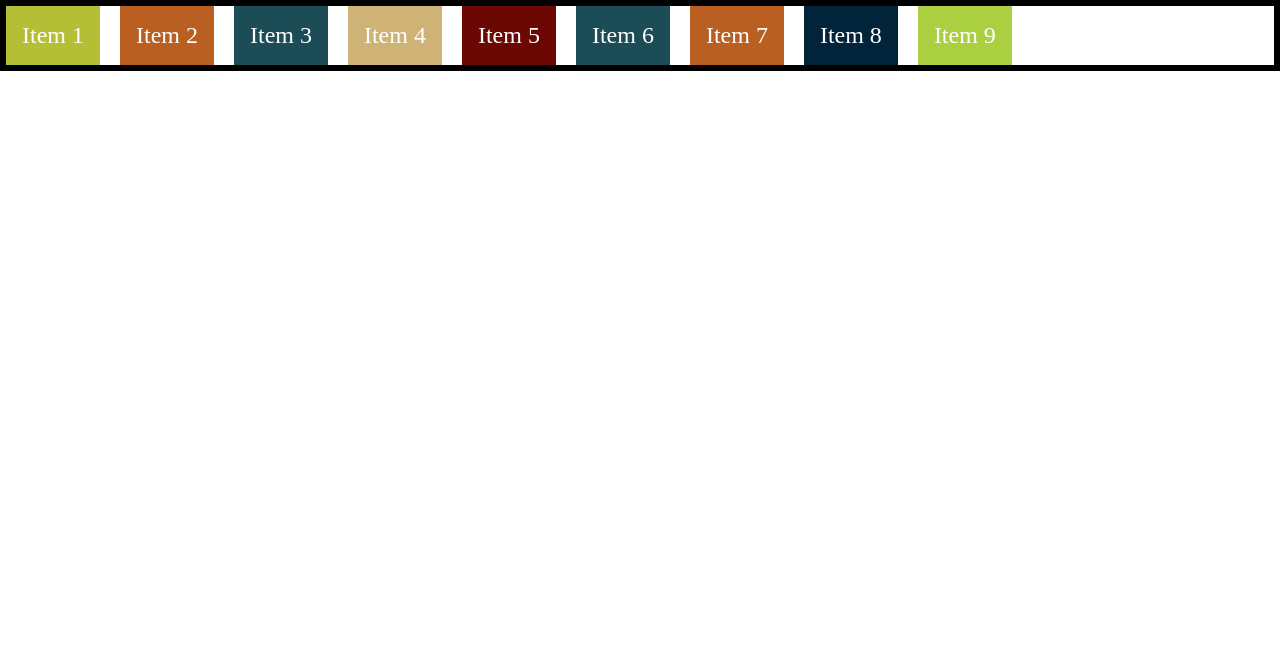
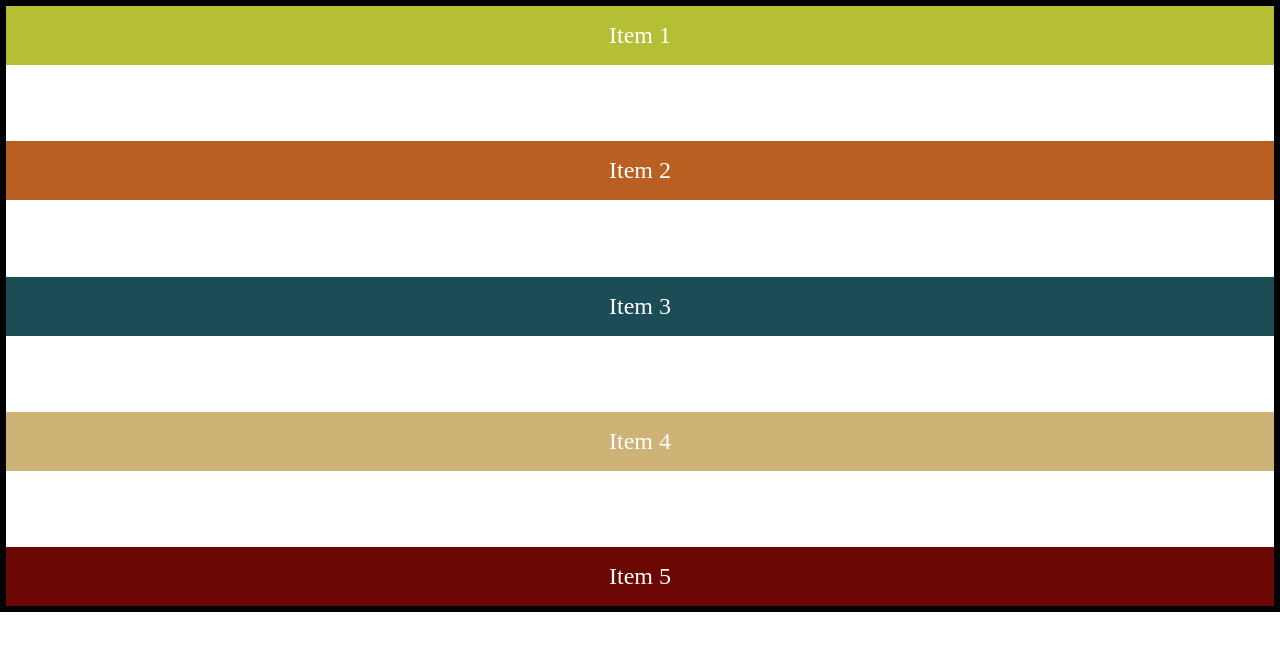
Before and after one commit to dewanwakilahmed/flexbox-crash-course-2022-codevolution, a plain HTML site: page index.html in a window 1280 px wide. Drawn offline with Linux system fonts and the light colour scheme.

Commit message:
Justify Content

```diff
--- a/index.html
+++ b/index.html
@@ -14,10 +14,10 @@
       <div class="flex-item item-3">Item 3</div>
       <div class="flex-item item-4">Item 4</div>
       <div class="flex-item item-5">Item 5</div>
-      <div class="flex-item item-6">Item 6</div>
+      <!-- <div class="flex-item item-6">Item 6</div>
       <div class="flex-item item-7">Item 7</div>
       <div class="flex-item item-8">Item 8</div>
-      <div class="flex-item item-9">Item 9</div>
+      <div class="flex-item item-9">Item 9</div> -->
     </div>
   </body>
 </html>
--- a/style.css
+++ b/style.css
@@ -4,7 +4,7 @@ body {
 
 .container {
   border: 6px solid black;
-  /* height: 400px; */
+  height: 600px;
 
   /* display: inline-flex; */
   display: flex;
@@ -12,11 +12,11 @@ body {
   /* flex-direction: row; */
   /* flex-direction: row-reverse; */
 
-  /* flex-direction: column; */
+  flex-direction: column;
   /* flex-direction: column-reverse; */
 
   /* flex-wrap: nowrap; */
-  flex-wrap: wrap;
+  /* flex-wrap: wrap; */
   /* flex-wrap: wrap-reverse; */
 
   /* flex-flow: row nowrap; */
@@ -24,7 +24,14 @@ body {
 
   /* column-gap: 20px; */
   /* row-gap: 30px; */
-  gap: 40px 20px;
+  /* gap: 40px 20px; */
+
+  /* justify-content: flex-start; */
+  /* justify-content: flex-end; */
+  /* justify-content: center; */
+  justify-content: space-between;
+  /* justify-content: space-around; */
+  /* justify-content: space-evenly; */
 }
 
 .flex-item {
```
